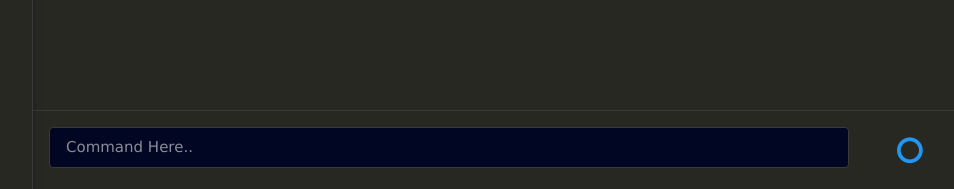
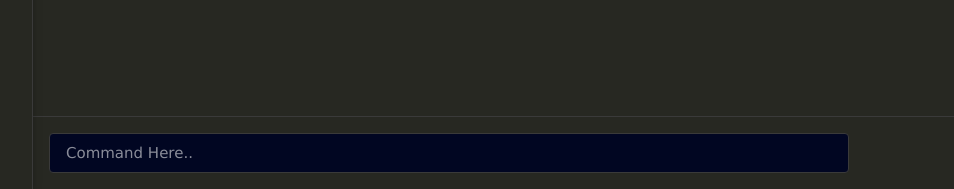
Before and after one commit to quadroloop/Crest, a PHP site: page / in a window 1280 px wide. Shown: the part 611-800 px from the top of the page, without its empty margins (159-1113 px from the left). Run offline with PHP 8.4, Linux system fonts and the light colour scheme; some libraries are stand-ins or nearby versions.

Commit message:
fixed onload modal, updated message - Bryce

```diff
--- a/index.html
+++ b/index.html
@@ -15,13 +15,13 @@
   <button class="w3-bar-item w3-button w3-large w3-hover-black"
   onclick="w3_close()"><img src="./img/crest.png" class="w3-margin" width="130px;"></button>
   <div class="w3-small">
-      <a href="#" class="w3-bar-item w3-button w3-hover-green"><i class="fa fa-area-chart"></i> Open Tag History</a>
-      <a href="#" class="w3-bar-item w3-button w3-hover-green"><i class="fa fa-file-code-o"></i> Import Code</a>
-      <a href="#" class="w3-bar-item w3-button w3-hover-green"><i class="fa fa-refresh"></i> Clear</a>
-      <a href="#" class="w3-bar-item w3-button w3-hover-green w3-text-pink"><i class="fa fa-circle"></i> POST</a>
-      <a href="#" class="w3-bar-item w3-button w3-hover-green w3-text-blue"><i class="fa fa-circle"></i> GET</a>
-      <a href="#" class="w3-bar-item w3-button w3-hover-green w3-text-green"><i class="fa fa-circle"></i> EXPORT</a>
-      <a href="#" class="w3-bar-item w3-button w3-hover-green w3-text-amber"><i class="fa fa-circle"></i> SEND</a>
+      <a href="#" class="w3-bar-item w3-button w3-hover-purple"><i class="fa fa-area-chart"></i> Open Tag History</a>
+      <a href="#" class="w3-bar-item w3-button w3-hover-purple"><i class="fa fa-file-code-o"></i> Import Code</a>
+      <a href="#" class="w3-bar-item w3-button w3-hover-purple"><i class="fa fa-refresh"></i> Clear</a>
+      <a href="#" class="w3-bar-item w3-button w3-hover-purple w3-text-pink"><i class="fa fa-circle"></i> POST</a>
+      <a href="#" class="w3-bar-item w3-button w3-hover-purple w3-text-blue"><i class="fa fa-circle"></i> GET</a>
+      <a href="#" class="w3-bar-item w3-button w3-hover-purple w3-text-green"><i class="fa fa-circle"></i> EXPORT</a>
+      <a href="#" class="w3-bar-item w3-button w3-hover-purple w3-text-amber"><i class="fa fa-circle"></i> SEND</a>
   </div>
 </div>
 
@@ -38,7 +38,6 @@
 <div class="w3-bottom">
  <div class="w3-bar dark-border-top" style="background-color:#272822;">
     <input id="data" class="w3-text-white w3-input w3-bar-item w3-round dark-border w3-margin" placeholder="Command Here.." type="text" style="width:800px;background-color:rgb(1, 6, 34);">
-    <i class="w3-bar-item w3-text-blue fa fa-circle-o fa-2x w3-margin"></i>
  </div>
 </div>
 </div>
@@ -77,7 +76,9 @@ function w3_close() {
 
 <script>
 swal(
-  'hello'
+  'Welcome to Crest!',
+  'features are still in progress..',
+  'success'
   )
 </script>
 
```
Also changed, not shown: css/crest.css (line endings or trailing spaces).
